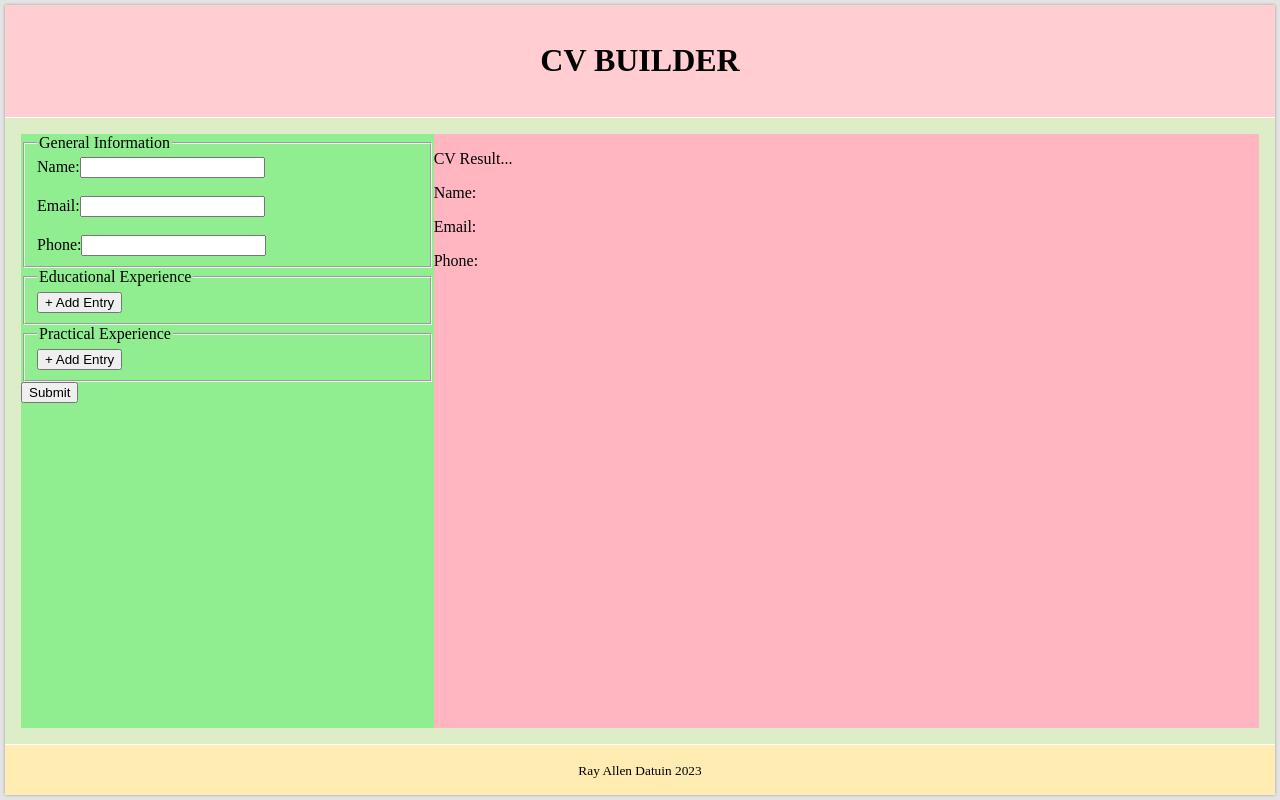
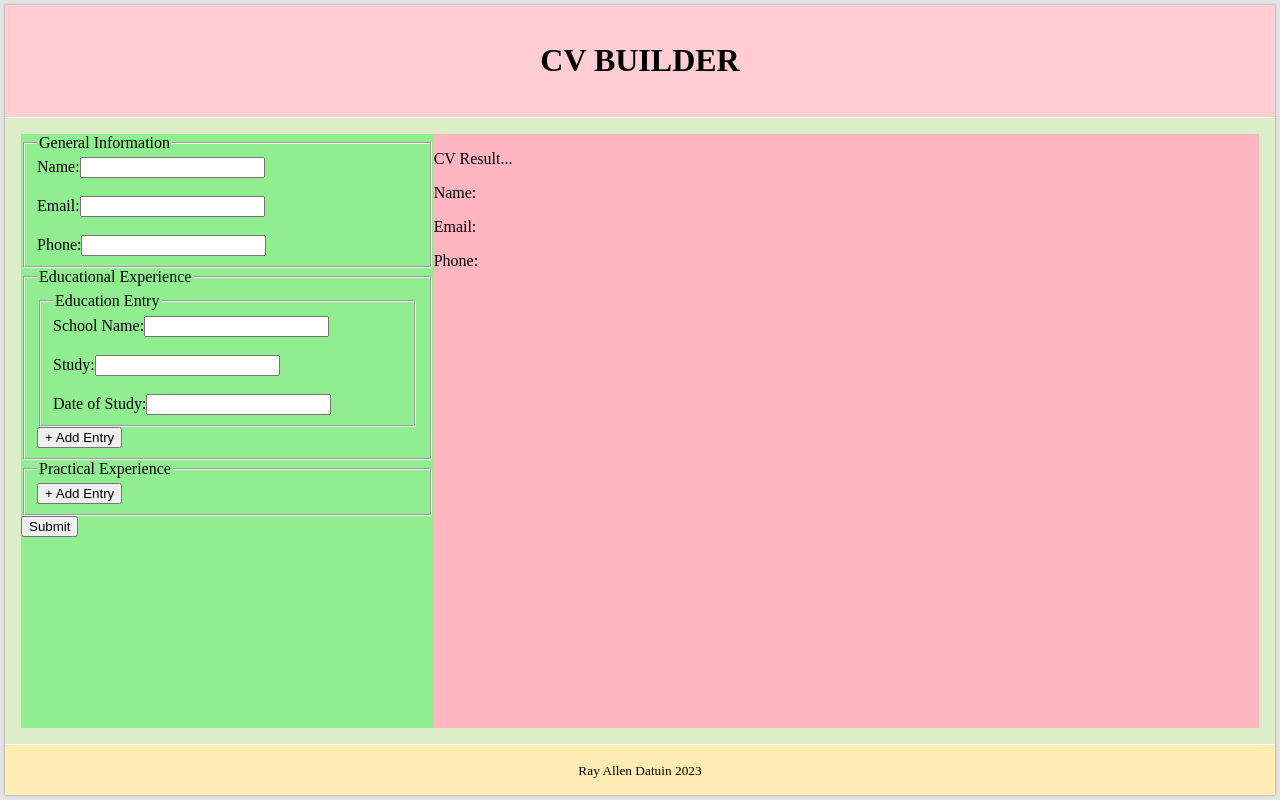
Before and after one commit to rdat5/cv-project, a React (Create React App) app: page / in a window 1280 px wide. Built offline with nearby package versions, Linux system fonts and the light colour scheme.

Commit message:
Add component for entering educational experience

```diff
--- a/src/components/DataInputForm.js
+++ b/src/components/DataInputForm.js
@@ -1,4 +1,5 @@
 import React, { Component } from 'react';
+import EduInputEntry from './EduInputEntry';
 
 class DataInputForm extends Component {
     constructor(props) {
@@ -14,6 +15,12 @@ class DataInputForm extends Component {
 
         this.handleInputChange = this.handleInputChange.bind(this);
         this.handleSubmit = this.handleSubmit.bind(this);
+        this.addEduEntry = this.addEduEntry.bind(this);
+    }
+
+    addEduEntry(e) {
+        e.preventDefault();
+        console.log('add education');
     }
 
     handleInputChange(e) {
@@ -66,7 +73,8 @@ class DataInputForm extends Component {
                     </fieldset>
                     <fieldset>
                         <legend>Educational Experience</legend>
-                        <button>+ Add Entry</button>
+                        <EduInputEntry/>
+                        <button onClick={this.addEduEntry}>+ Add Entry</button>
                     </fieldset>
                     <fieldset>
                         <legend>Practical Experience</legend>
--- /dev/null
+++ b/src/components/EduInputEntry.js
@@ -0,0 +1,32 @@
+import React, { Component } from 'react';
+
+class EduInputEntry extends Component {
+    render() {
+        return(
+            <fieldset>
+                <legend>Education Entry</legend>
+                <label htmlFor="schoolNameInput">School Name:</label>
+                <input
+                    type="text"
+                    id="schoolNameInput"
+                    name="schoolNameInput"/>
+                <br></br>
+                <br></br>
+                <label htmlFor="studyInput">Study:</label>
+                <input
+                    type="text"
+                    id="studyInput"
+                    name="studyInput"/>
+                <br></br>
+                <br></br>
+                <label htmlFor="studyDateInput">Date of Study:</label>
+                <input
+                    type="text"
+                    id="studyDateInput"
+                    name="studyDateInput"/>
+            </fieldset>
+        );
+    }
+}
+
+export default EduInputEntry;
```
